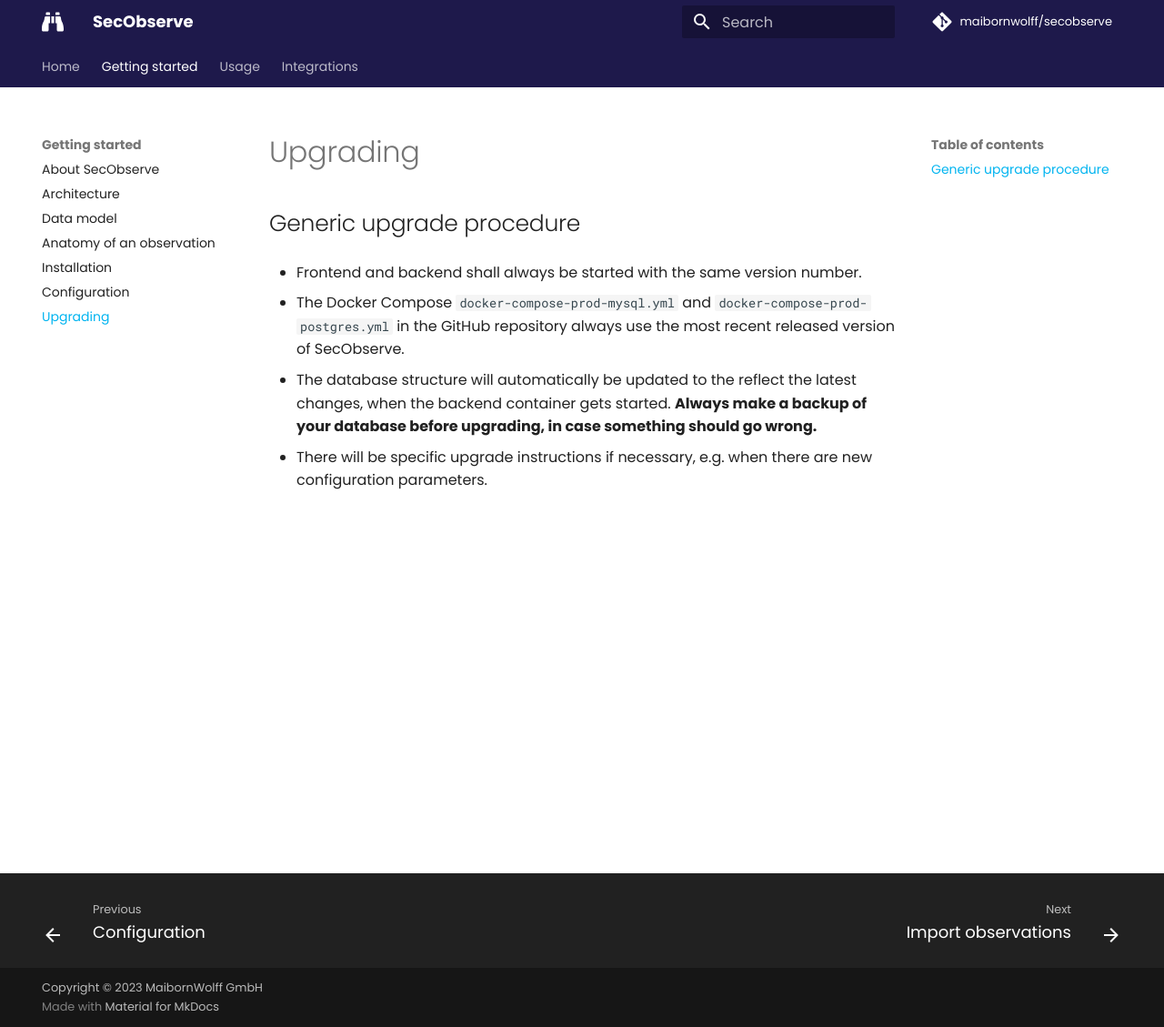
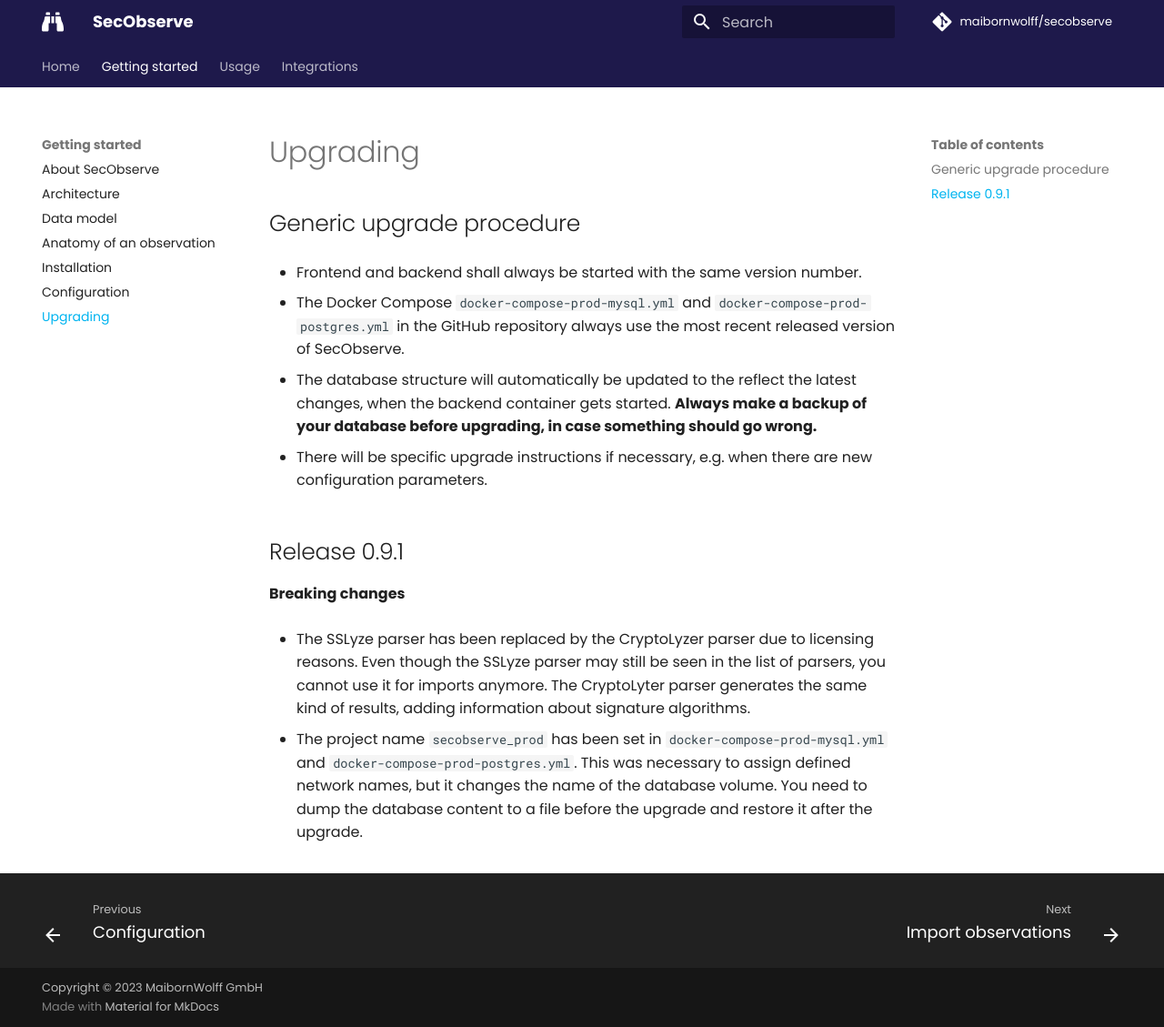
Before and after one commit to MaibornWolff/SecObserve, an MkDocs documentation site: the page built from docs/getting_started/upgrading.md, in a window 1280 px wide and 1129 px high. Shown: the whole window at 91% size. Built offline with MkDocs 1.6.1 and Material for MkDocs 9.7.7, drawn with Linux system fonts in a browser that asks for light colours; comment, search, counter and statistics services are not loaded.

Commit message:
chore: prepare release 9.9.1 (#47)
* chore: prepare release 0.9.1

* chore: prepare release 0.9.1

```diff
--- a/docker-compose-prod-mysql.yml
+++ b/docker-compose-prod-mysql.yml
@@ -37,7 +37,7 @@
       - traefik
 
   frontend:
-    image: maibornwolff/secobserve-frontend:0.9.0
+    image: maibornwolff/secobserve-frontend:0.9.1
     container_name: "prod_secobserve_frontend"
     labels:
       - "traefik.enable=true"
@@ -55,7 +55,7 @@
       - traefik
 
   backend:
-    image: maibornwolff/secobserve-backend:0.9.0
+    image: maibornwolff/secobserve-backend:0.9.1
     container_name: "prod_secobserve_backend"
     labels:
       - "traefik.enable=true"
--- a/docker-compose-prod-postgres.yml
+++ b/docker-compose-prod-postgres.yml
@@ -37,7 +37,7 @@
       - traefik
 
   frontend:
-    image: maibornwolff/secobserve-frontend:0.9.0
+    image: maibornwolff/secobserve-frontend:0.9.1
     container_name: "prod_secobserve_frontend"
     labels:
       - "traefik.enable=true"
@@ -55,7 +55,7 @@
       - traefik
 
   backend:
-    image: maibornwolff/secobserve-backend:0.9.0
+    image: maibornwolff/secobserve-backend:0.9.1
     container_name: "prod_secobserve_backend"
     labels:
       - "traefik.enable=true"
--- a/docs/getting_started/upgrading.md
+++ b/docs/getting_started/upgrading.md
@@ -9,3 +9,11 @@
 * The database structure will automatically be updated to the reflect the latest changes, when the backend container gets started. **Always make a backup of your database before upgrading, in case something should go wrong.**
 
 * There will be specific upgrade instructions if necessary, e.g. when there are new configuration parameters.
+
+## Release 0.9.1
+
+**Breaking changes**
+
+* The SSLyze parser has been replaced by the CryptoLyzer parser due to licensing reasons. Even though the SSLyze parser may still be seen in the list of parsers, you cannot use it for imports anymore. The CryptoLyter parser generates the same kind of results, adding information about signature algorithms.
+
+* The project name `secobserve_prod` has been set in `docker-compose-prod-mysql.yml` and `docker-compose-prod-postgres.yml`. This was necessary to assign defined network names, but it changes the name of the database volume. You need to dump the database content to a file before the upgrade and restore it after the upgrade.
```
Also changed, not shown: docs/getting_started/installation.md (+2 -2 lines).
